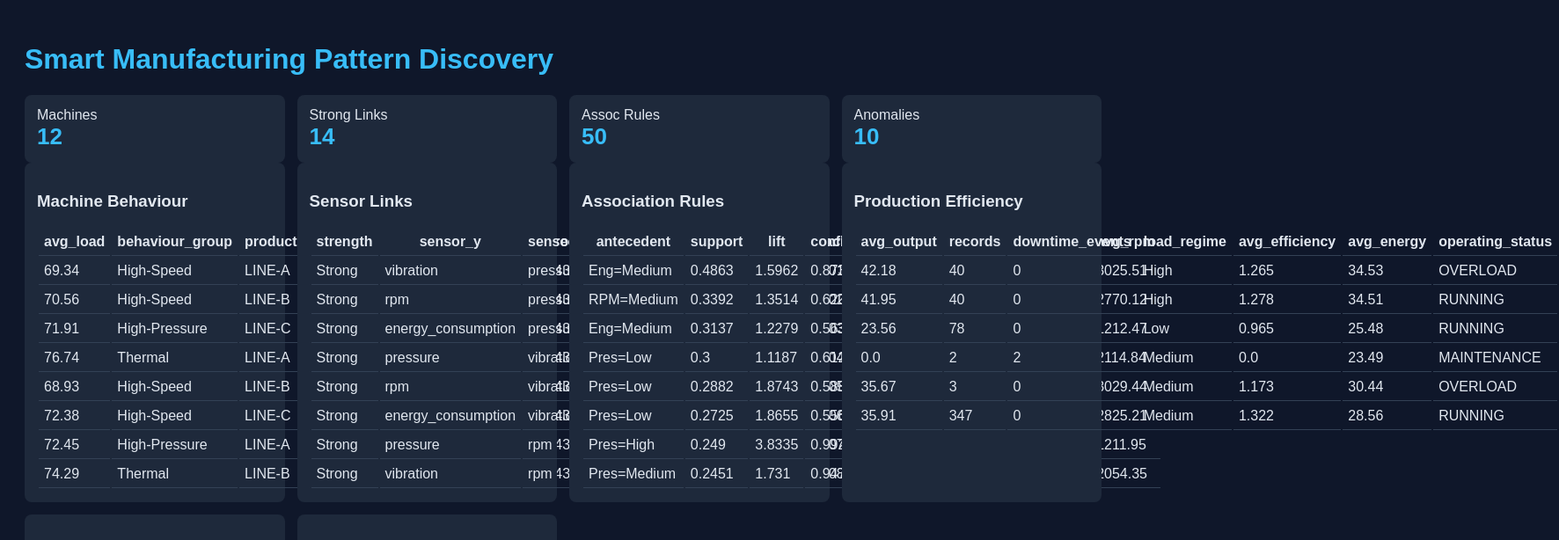
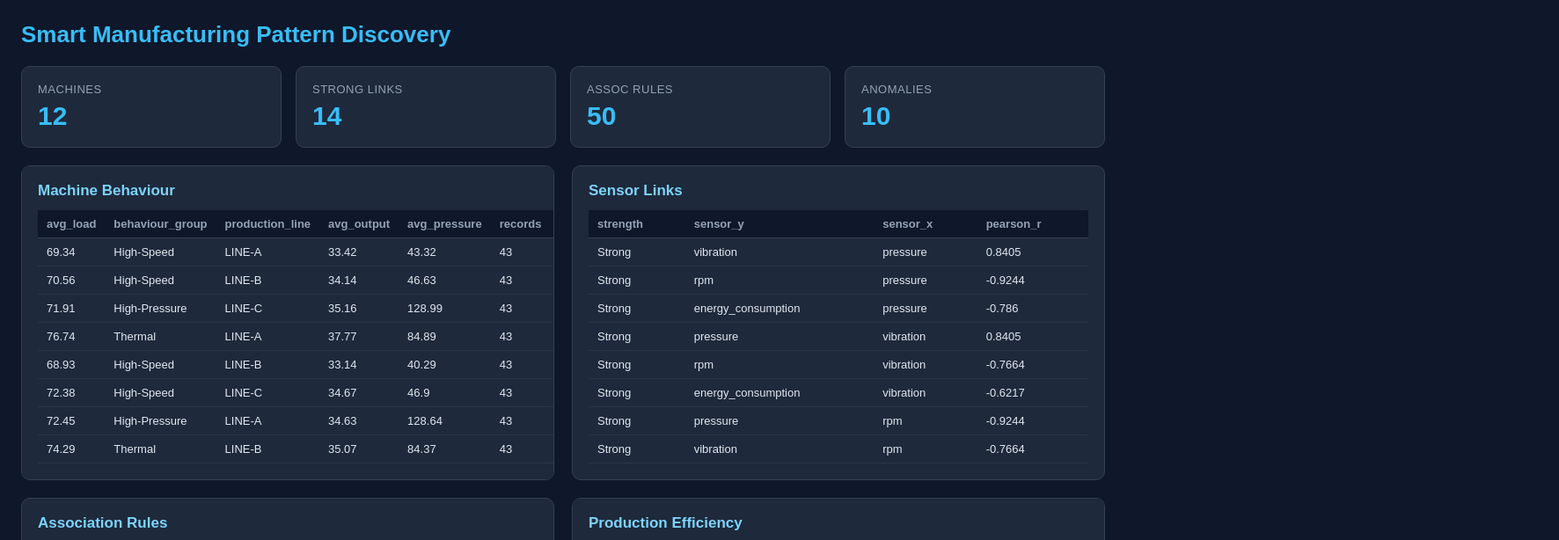
Before and after one commit to abhishekshettyc/Big-Data-Pattern-Discovery-for-Manufacturing-Using-Apache-Flume, a plain HTML site: page dashboard/index.html in a window 1280 px wide. Shown: the top 614 px of the page at 88% size, 1772 px wide, since content can reach past the window. Drawn offline with Linux system fonts and the light colour scheme.

Commit message:
Update index.html

```diff
--- a/dashboard/index.html
+++ b/dashboard/index.html
@@ -1,10 +1,22 @@
 <!DOCTYPE html><html><head><meta charset="utf-8"><title>Smart Manufacturing Pattern Discovery</title><style>
-body{font-family:Arial;background:#0f172a;color:#e2e8f0;padding:20px}.grid{display:grid;grid-template-columns:repeat(auto-fit,minmax(260px,1fr));gap:14px}
-.card{background:#1e293b;padding:14px;border-radius:8px}.kpi{font-size:26px;color:#38bdf8;font-weight:bold}td,th{padding:6px;border-bottom:1px solid #334155}</style></head>
-<body><h1 style="color:#38bdf8">Smart Manufacturing Pattern Discovery</h1><div id="kpis" class="grid"></div><div id="panels" class="grid"></div>
+*{box-sizing:border-box}
+body{font-family:Arial,sans-serif;background:#0f172a;color:#e2e8f0;margin:0;padding:24px}
+h1{color:#38bdf8;margin:0 0 20px;font-size:26px}
+h3{color:#7dd3fc;margin:0 0 12px;font-size:17px}
+.kpis{display:grid;grid-template-columns:repeat(auto-fit,minmax(200px,1fr));gap:16px;margin-bottom:20px}
+.panels{display:grid;grid-template-columns:repeat(auto-fit,minmax(520px,1fr));gap:20px}
+.card{background:#1e293b;padding:18px;border-radius:10px;border:1px solid #334155;overflow-x:auto}
+.kpi-title{color:#94a3b8;font-size:13px;text-transform:uppercase;letter-spacing:.5px}
+.kpi{font-size:30px;color:#38bdf8;font-weight:bold;margin-top:6px}
+table{width:100%;border-collapse:collapse;font-size:13px;white-space:nowrap}
+th{background:#0f172a;color:#94a3b8;text-align:left;padding:8px 10px;border-bottom:1px solid #334155}
+td{padding:8px 10px;border-bottom:1px solid #283548}
+tr:hover td{background:#263348}
+</style></head>
+<body><h1>Smart Manufacturing Pattern Discovery</h1><div id="kpis" class="kpis"></div><div id="panels" class="panels"></div>
 <script>
 var x=new XMLHttpRequest();x.open("GET","patterns.json",false);x.send();var d=JSON.parse(x.responseText);
-function k(t,v){return"<div class=card><div>"+t+"</div><div class=kpi>"+v+"</div></div>";}
+function k(t,v){return"<div class=card><div class=kpi-title>"+t+"</div><div class=kpi>"+v+"</div></div>";}
 var sc=d.sensor_relationships.filter(function(r){return r.strength=="Strong"&&r.sensor_x!=r.sensor_y;});
 document.getElementById("kpis").innerHTML=k("Machines",d.machine_behaviour.length)+k("Strong Links",sc.length)+k("Assoc Rules",d.association_rules.length)+k("Anomalies",d.anomalies_detected.length);
 function tbl(t,r){if(!r.length)return"";var ks=Object.keys(r[0]),h="<tr>";ks.forEach(function(c){h+="<th>"+c+"</th>";});h+="</tr>";r.slice(0,8).forEach(function(row){h+="<tr>";ks.forEach(function(c){h+="<td>"+row[c]+"</td>";});h+="</tr>";});return"<div class=card><h3>"+t+"</h3><table>"+h+"</table></div>";}
```
